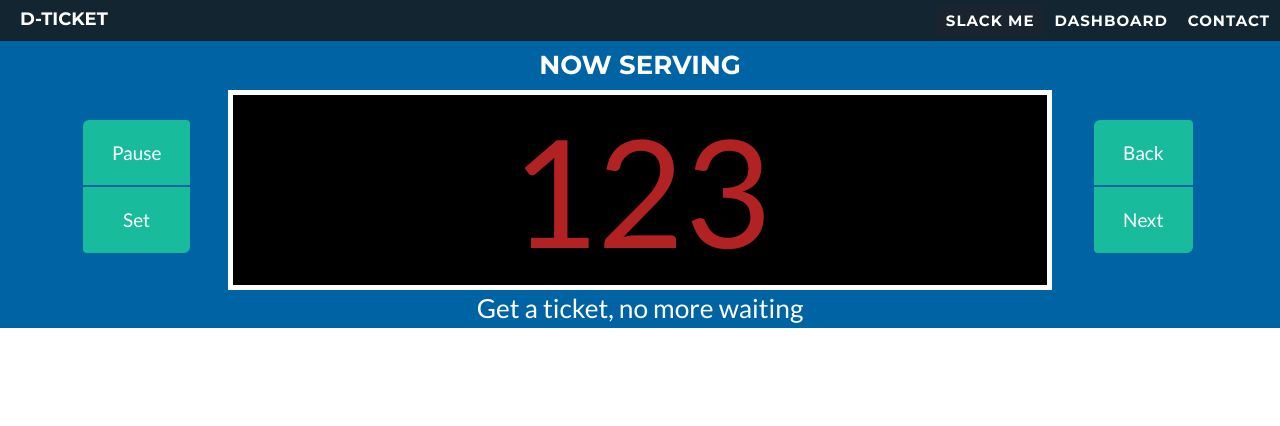
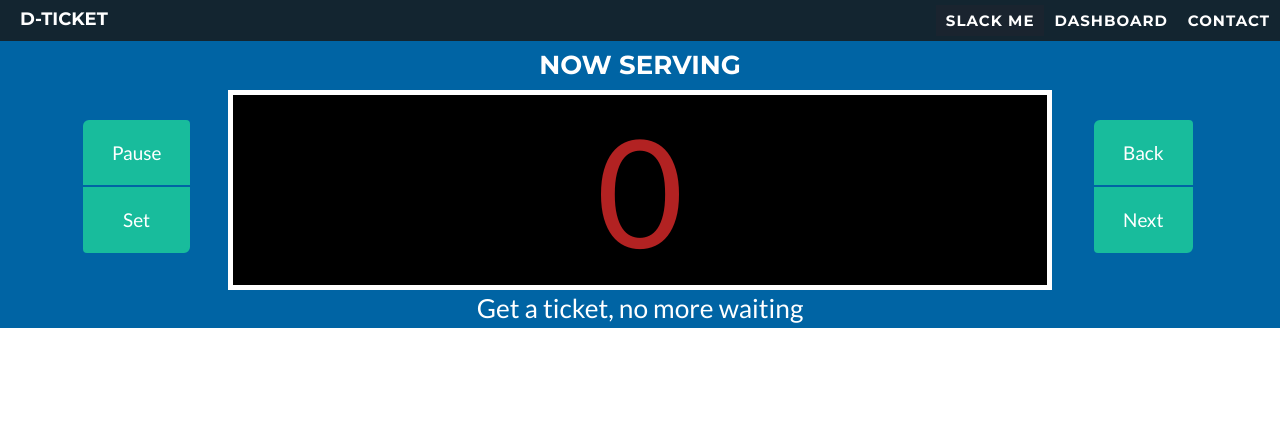
Before and after one commit to seanon414/dticket, a Django app: page / in a window 1280 px wide. Shown: the top 426 px of the page. Run offline with Django 3.2, Linux system fonts and the light colour scheme; some libraries are stand-ins or nearby versions.

Commit message:
Adding ticket number var to template

```diff
--- a/dticket/templates/index.html
+++ b/dticket/templates/index.html
@@ -87,7 +87,7 @@
                     <div class="col-xs-8">
 
                         <div class="counter">
-                            <span class="serve_number">123</span>
+                            <span class="serve_number">{{ view.ticket_number }}</span>
                         </div>
                         <div class="intro-text">
                             <span class="skills">Get a ticket, no more waiting</span>
```
